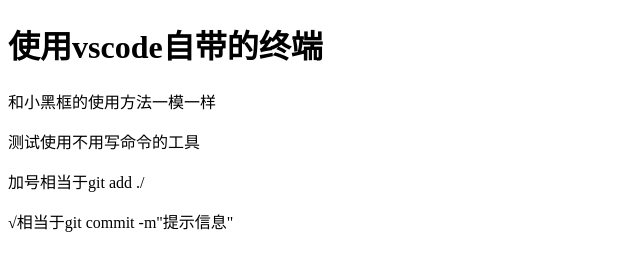
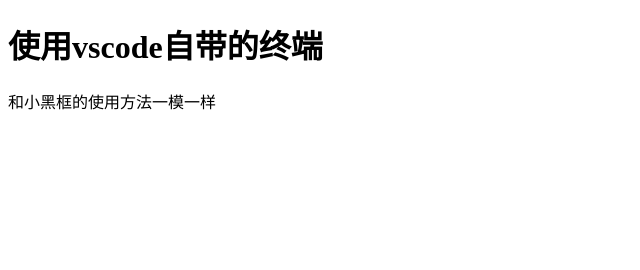
Before and after one commit to My110202/git-, a plain HTML site: page 03-index.html in a window 1280 px wide. Shown: the whole page, without its empty margins (0-640 px from the left). Drawn offline with Linux system fonts and the light colour scheme.

Commit message:
Revert "提示信息"
This reverts commit 4d9a81ba3c4427ead5a281a66278622f86e811e2.

```diff
--- a/03-index.html
+++ b/03-index.html
@@ -9,11 +9,5 @@
 <body>
     <h1>使用vscode自带的终端</h1>
     <p>和小黑框的使用方法一模一样</p>
-
-    <p>测试使用不用写命令的工具</p>
-
-    <p>加号相当于git add ./</p>
-    <p>√相当于git commit -m"提示信息"</p>
-
 </body>
 </html>
```
